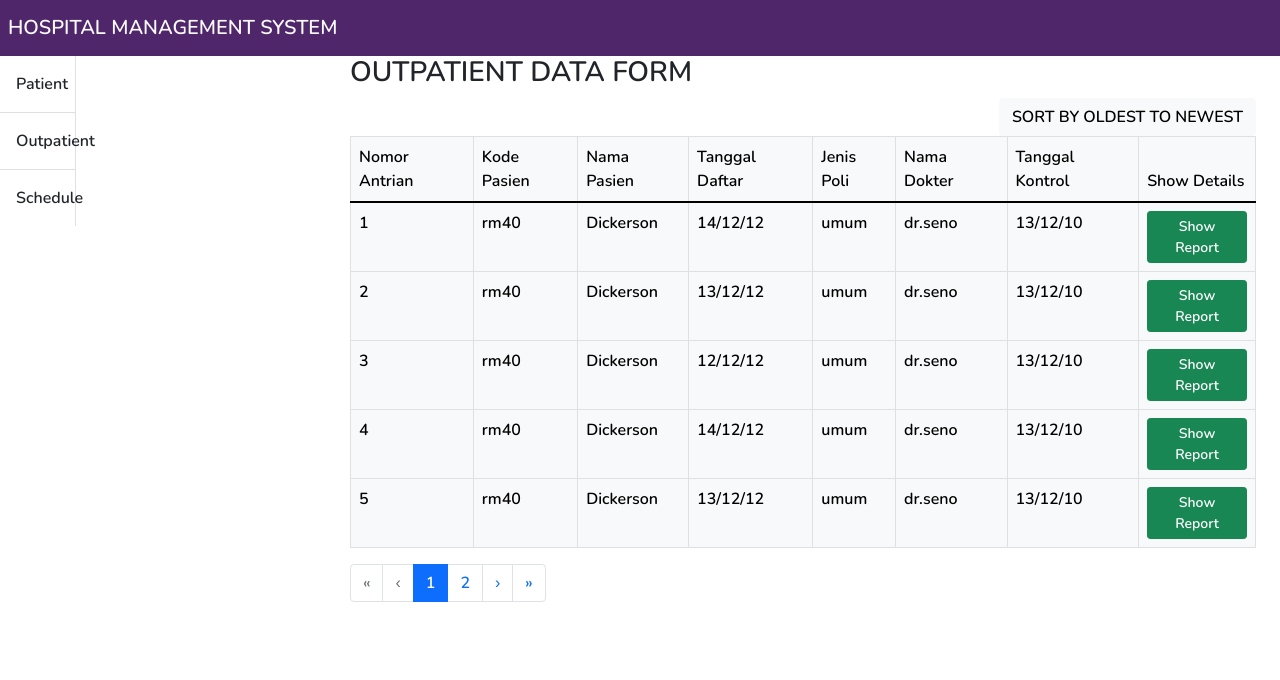
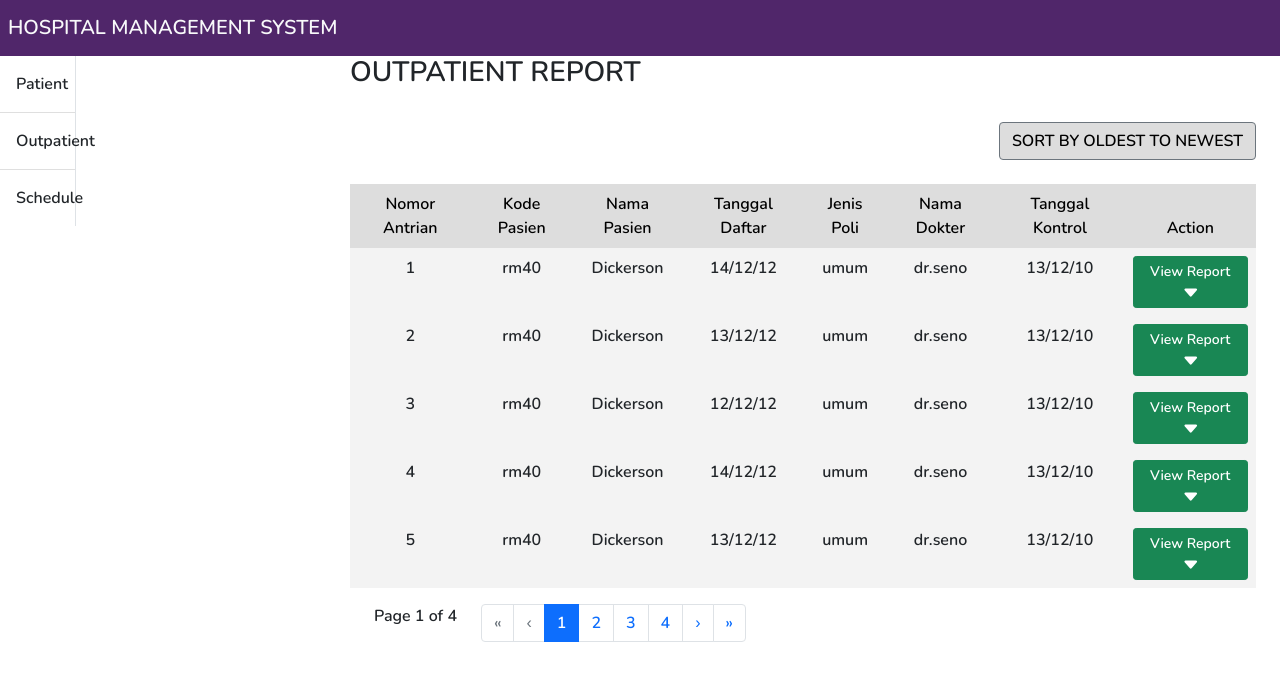
Before and after one commit to altacapstone36/frontend-vuejs, a Vue app: page /outpatientreport in a window 1280 px wide. Shown: the top 680 px of the page. Built offline with nearby package versions, Linux system fonts and the light colour scheme.

Commit message:
feat : finishing outpatient

```diff
--- a/src/views/outpatientdata.vue
+++ b/src/views/outpatientdata.vue
@@ -2,64 +2,81 @@
     <div class="container">
         <div class="d-flex">
 
-            <h3>OUTPATIENT DATA FORM</h3>
+            <h3>OUTPATIENT REPORT</h3>
         </div>
-        <div class="d-flex justify-content-end">
-            <b-button variant="light" @click="sortnew()">SORT BY OLDEST TO NEWEST</b-button>
+        <div class="d-flex justify-content-end  my-4">
+            <b-button class="lightdark-a text-black"  dark @click="sortnew()">SORT BY OLDEST TO NEWEST</b-button>
         </div>
-        <div class="d-block cardinput">
+        <div class="d-block">
 
     <b-table
     :id="my-table"
-      :striped="striped"
-      :bordered="bordered"
-      :borderless="borderless"
-      :outlined="outlined"
+
       :items="items"
       :fields="fields"
-      :head-variant="headVariant"
-      :table-variant="tableVariant"
       :sort-by.sync="sortBy"
       :per-page="perPage"
       :current-page="currentPage"
+      borderless
+
+      class="text-center lightdark-b"
     >
 
-        <template #cell(show_details)="row">
+        <template #cell(show_detail)="row">
+        <div class="d-flex" v-if="row.detailsShowing" >
+        <b-button size="sm"  @click="row.toggleDetails" class="mr-2  lightdark">
+        View Report <b-icon icon="caret-up-fill"></b-icon>
+        </b-button>
+        </div>
+        <div v-if="!row.detailsShowing" class="d-flex">
         <b-button size="sm" variant="success" @click="row.toggleDetails" class="mr-2">
-          {{ row.detailsShowing ? 'Hide' : 'Show'}} Report
+        View Report <b-icon icon="caret-down-fill"></b-icon>
         </b-button>
-
+        </div>
         <!-- As `row.showDetails` is one-way, we call the toggleDetails function on @change -->
 
       </template>
 
       <template #row-details="row">
+      <b-card class="textdetail lightdark-a">
                     <b-row class="mb-2">
-            <b-col cols="3" class="text-sm-right"><b>Resep Obat:</b></b-col>
+            <b-col cols="2" class="text-sm-right"><b>Keluhan</b></b-col>
+            <b-col cols="1" class="d-flex justify-content-end">:</b-col>
             <b-col cols="9"><b-card class="">{{ row.item.jenis_poli }}</b-card></b-col>
           </b-row>
 
                     <b-row class="mb-2">
-            <b-col cols="3" class="text-sm-right"><b>Resep Obat:</b></b-col>
+            <b-col cols="2" class="text-sm-right"><b>Hasil Diagnosa</b></b-col>
+            <b-col cols="1" class="d-flex justify-content-end">:</b-col>
             <b-col cols="9"><b-card class="">{{ row.item.jenis_poli }}</b-card></b-col>
           </b-row>
 
                     <b-row class="mb-2">
-            <b-col cols="3" class="text-sm-right"><b>Resep Obat:</b></b-col>
+            <b-col cols="2" class="text-sm-right"><b>Resep Obat</b></b-col>
+            <b-col cols="1" class="d-flex justify-content-end">:</b-col>
             <b-col cols="9"><b-card class="">{{ row.item.jenis_poli }}</b-card></b-col>
           </b-row>
-            <b-button variant="success" class="justify-content-end">Submit</b-button>
+      </b-card>
       </template>
 
 
     </b-table>
+<div class="d-flex my-2 ">
+<p class="mx-4">Page {{currentPage}} of {{totalPage}}</p>
 <b-pagination
       v-model="currentPage"
       :total-rows="totalRows"
       :per-page="perPage"
       aria-controls="my-table"
-    ></b-pagination>
-        </div>
+      label-next-page="nextPage"
+      label-prev-page="prevPage"
+    >
+    </b-pagination>
+    </div>
+
+</div>
+      <!-- <b-button aria-label="nextPage" aria-controls="my-table">&lsaquo;</b-button>
+      <b-button aria-label="prevPage" aria-controls="my-table">&rsaquo;</b-button> -->
 
     </div>
 </template>
@@ -71,10 +88,27 @@ export default {
         totalRows() {
         return this.items.length
         },
+        totalPage() {
+            const x = 1 + 1
+            const y = this.totalRows
+            const z = y / x / x
+            return Math.floor(z)
+            }
     },
+
     data() {
       return {
-        fields: ['nomor_antrian', 'kode_pasien', 'nama_pasien', 'tanggal_daftar', 'jenis_poli', 'nama_dokter', 'tanggal_kontrol', 'show_details'],
+        fields: [
+                { key: 'nomor_antrian', label: 'Nomor Antrian', thStyle: {background: '#DDDDDD', color: 'black'} },
+                { key: 'kode_pasien', label: 'Kode Pasien', thStyle: {background: '#DDDDDD', color: 'black'} },
+                { key: 'nama_pasien', label: 'Nama Pasien', thStyle: {background: '#DDDDDD', color: 'black'} },
+                { key: 'tanggal_daftar', label: 'Tanggal Daftar', thStyle: {background: '#DDDDDD', color: 'black'} },
+                { key: 'jenis_poli', label: 'Jenis Poli', thStyle: {background: '#DDDDDD', color: 'black'} },
+                { key: 'nama_dokter', label: 'Nama Dokter', thStyle: {background: '#DDDDDD', color: 'black'} },
+                { key: 'tanggal_kontrol', label: 'Tanggal Kontrol', thStyle: {background: '#DDDDDD', color: 'black'} },
+                { key: 'show_detail', label: 'Action', thStyle: {background: '#DDDDDD', color: 'black'} },
+
+                ],
         items: [
         { nomor_antrian: '1', kode_pasien: 'rm40', nama_pasien: 'Dickerson', tanggal_daftar: '14/12/12', jenis_poli: 'umum', nama_dokter: "dr.seno", tanggal_kontrol: '13/12/10' },
         { nomor_antrian: '2', kode_pasien: 'rm40', nama_pasien: 'Dickerson', tanggal_daftar: '13/12/12', jenis_poli: 'umum', nama_dokter: "dr.seno", tanggal_kontrol: '13/12/10' },
@@ -85,6 +119,15 @@ export default {
         { nomor_antrian: '7', kode_pasien: 'rm40', nama_pasien: 'Dickerson', tanggal_daftar: '14/12/12', jenis_poli: 'umum', nama_dokter: "dr.seno", tanggal_kontrol: '13/12/10' },
         { nomor_antrian: '8', kode_pasien: 'rm40', nama_pasien: 'Dickerson', tanggal_daftar: '13/12/12', jenis_poli: 'umum', nama_dokter: "dr.seno", tanggal_kontrol: '13/12/10' },
         { nomor_antrian: '9', kode_pasien: 'rm40', nama_pasien: 'Dickerson', tanggal_daftar: '12/12/12', jenis_poli: 'umum', nama_dokter: "dr.seno", tanggal_kontrol: '13/12/10' },
+        { nomor_antrian: '10', kode_pasien: 'rm40', nama_pasien: 'Dickerson', tanggal_daftar: '14/12/12', jenis_poli: 'umum', nama_dokter: "dr.seno", tanggal_kontrol: '13/12/10' },
+        { nomor_antrian: '11', kode_pasien: 'rm40', nama_pasien: 'Dickerson', tanggal_daftar: '13/12/12', jenis_poli: 'umum', nama_dokter: "dr.seno", tanggal_kontrol: '13/12/10' },
+        { nomor_antrian: '12', kode_pasien: 'rm40', nama_pasien: 'Dickerson', tanggal_daftar: '12/12/12', jenis_poli: 'umum', nama_dokter: "dr.seno", tanggal_kontrol: '13/12/10' },
+        { nomor_antrian: '13', kode_pasien: 'rm40', nama_pasien: 'Dickerson', tanggal_daftar: '14/12/12', jenis_poli: 'umum', nama_dokter: "dr.seno", tanggal_kontrol: '13/12/10' },
+        { nomor_antrian: '14', kode_pasien: 'rm40', nama_pasien: 'Dickerson', tanggal_daftar: '13/12/12', jenis_poli: 'umum', nama_dokter: "dr.seno", tanggal_kontrol: '13/12/10' },
+        { nomor_antrian: '15', kode_pasien: 'rm40', nama_pasien: 'Dickerson', tanggal_daftar: '13/12/12', jenis_poli: 'umum', nama_dokter: "dr.seno", tanggal_kontrol: '13/12/10' },
+        { nomor_antrian: '16', kode_pasien: 'rm40', nama_pasien: 'Dickerson', tanggal_daftar: '12/12/12', jenis_poli: 'umum', nama_dokter: "dr.seno", tanggal_kontrol: '13/12/10' },
+        { nomor_antrian: '17', kode_pasien: 'rm40', nama_pasien: 'Dickerson', tanggal_daftar: '14/12/12', jenis_poli: 'umum', nama_dokter: "dr.seno", tanggal_kontrol: '13/12/10' },
+        { nomor_antrian: '18', kode_pasien: 'rm40', nama_pasien: 'Dickerson', tanggal_daftar: '13/12/12', jenis_poli: 'umum', nama_dokter: "dr.seno", tanggal_kontrol: '13/12/10' },
         ],
         tableVariants: [
           'primary',
@@ -96,20 +139,21 @@ export default {
           'light',
           'dark'
         ],
-        bordered: true,
+        striped: false,
         hover: true,
         headVariant: 'light',
-        tableVariant: 'light',
+        tableVariant: 'secondary',
         sortBy: '',
         perPage: 5,
-        //totalRows: 0,
         currentPage: 1,
+
 }
     },
     methods: {
         sortnew() {
             if (this.sortBy == ''){
                 this.sortBy = 'tanggal_daftar'
+              console.log(this.currentPage)
             }
             else {
                 this.sortBy = ''
@@ -123,8 +167,24 @@ export default {
 </script>
 
 <style scoped>
+
+
 .unguprimary {
     background-color: #50266A;
+}
+.textdetail {
+  text-align: start;
+}
+.lightdark-a {
+  background-color: #DDDDDD;
+;
+
+;
+}
+.lightdark-b {
+background-color: #F3F3F3;
+
+;
 }
 
 .cardpadding {
@@ -138,10 +198,7 @@ export default {
   padding-right: 24px;
 }
 
-tr {
 
-   text-align:left;
-}
 /* td {
     text-align:left;
 } */
@@ -159,12 +216,3 @@ tr {
 }
 
 </style>
-
-<!-- <b-form-group id="input-group-3" label="Food:" label-for="input-3">
-        <b-form-select
-          id="input-3"
-          v-model="form.food"
-          :options="foods"
-          required
-        ></b-form-select>
-      </b-form-group> -->
--- a/src/views/outpatientlist.vue
+++ b/src/views/outpatientlist.vue
@@ -2,26 +2,44 @@
     <div class="container">
         <div class="d-flex">
 
-            <h3>OUTPATIENT DATA FORM</h3>
+            <h3>OUTPATIENT LIST</h3>
         </div>
-        <div>
-
+        <div class="d-flex">
+          <b-card>
+          <b-form-datepicker id="example-datepicker" v-model="value" aria-controls="my-table" button-only class="mb-2"></b-form-datepicker>
+          </b-card>
+          <b-card>
+          <b-form-datepicker id="example-datepicker" v-model="value" button-only aria-controls="my-table" class="mb-2"></b-form-datepicker>
+          </b-card>
+          <p>Value: '{{ value }}'</p>
         </div>
-        <div class="d-block cardinput">
-
+        <div class="d-block cardinput lightdark-b tablelong">
     <b-table
-      :striped="striped"
-      :bordered="bordered"
-      :borderless="borderless"
-      :outlined="outlined"
+    :id="my-table"
       :items="items"
       :fields="fields"
-      :head-variant="headVariant"
-      :table-variant="tableVariant"
-    ></b-table>
+      :sort-by.sync="sortBy"
+      :per-page="perPage"
+      :current-page="currentPage"
+      borderless
 
+      class="text-center lightdark-b"
+    >
+    </b-table>
+        </div>
+        <div class="d-flex my-2 ">
+<p class="mx-4">Page {{currentPage}} of {{totalPage}}</p>
+<b-pagination
+      v-model="currentPage"
+      :total-rows="totalRows"
+      :per-page="perPage"
+      aria-controls="my-table"
+      label-next-page="nextPage"
+      label-prev-page="prevPage"
+    >
+    </b-pagination>
+    </div>
 
-        </div>
 
     </div>
 </template>
@@ -29,25 +47,51 @@
 <script>
 export default {
     name: "outpatientList",
-    computed: {
-      state() {
-        return this.name.length >= 4
-      },
-      invalidFeedback() {
-        if (this.name.length > 0) {
-          return 'Enter at least 4 characters.'
-        }
-        return 'Please enter something.'
-      }
+        computed: {
+        totalRows() {
+        return this.items.length
+        },
+        totalPage() {
+            const x = 1 + 1
+            const y = this.totalRows
+            const z = y / x / x
+            return Math.floor(z)
+            }
     },
+
     data() {
       return {
-        fields: ['nomor_antrian', 'kode_pasien', 'nama_pasien', 'tanggal_daftar', 'jenis_poli', 'nama_dokter', 'tanggal_kontrol'],
+        value: '',
+        fields: [
+                { key: 'nomor_antrian', label: 'Nomor Antrian', thStyle: {background: '#DDDDDD', color: 'black'} },
+                { key: 'kode_pasien', label: 'Kode Pasien', thStyle: {background: '#DDDDDD', color: 'black'} },
+                { key: 'nama_pasien', label: 'Nama Pasien', thStyle: {background: '#DDDDDD', color: 'black'} },
+                { key: 'tanggal_daftar', label: 'Tanggal Daftar', thStyle: {background: '#DDDDDD', color: 'black'} },
+                { key: 'jenis_poli', label: 'Jenis Poli', thStyle: {background: '#DDDDDD', color: 'black'} },
+                { key: 'nama_dokter', label: 'Nama Dokter', thStyle: {background: '#DDDDDD', color: 'black'} },
+                { key: 'tanggal_kontrol', label: 'Tanggal Kontrol', thStyle: {background: '#DDDDDD', color: 'black'} },
+                // { key: 'show_detail', label: 'Action', thStyle: {background: '#DDDDDD', color: 'black'} },
+
+                ],
         items: [
-        { nomor_antrian: '1', kode_pasien: 'rm40', nama_pasien: 'Dickerson', tanggal_daftar: '12/12/12', jenis_poli: 'umum', nama_dokter: "dr.seno", tanggal_kontrol: '13/12/10' },
-        { nomor_antrian: '2', kode_pasien: 'rm40', nama_pasien: 'Dickerson', tanggal_daftar: '12/12/12', jenis_poli: 'umum', nama_dokter: "dr.seno", tanggal_kontrol: '13/12/10' },
+        { nomor_antrian: '1', kode_pasien: 'rm40', nama_pasien: 'Dickerson', tanggal_daftar: '14/12/12', jenis_poli: 'umum', nama_dokter: "dr.seno", tanggal_kontrol: '13/12/10' },
+        { nomor_antrian: '2', kode_pasien: 'rm40', nama_pasien: 'Dickerson', tanggal_daftar: '13/12/12', jenis_poli: 'umum', nama_dokter: "dr.seno", tanggal_kontrol: '13/12/10' },
         { nomor_antrian: '3', kode_pasien: 'rm40', nama_pasien: 'Dickerson', tanggal_daftar: '12/12/12', jenis_poli: 'umum', nama_dokter: "dr.seno", tanggal_kontrol: '13/12/10' },
-
+        { nomor_antrian: '4', kode_pasien: 'rm40', nama_pasien: 'Dickerson', tanggal_daftar: '14/12/12', jenis_poli: 'umum', nama_dokter: "dr.seno", tanggal_kontrol: '13/12/10' },
+        { nomor_antrian: '5', kode_pasien: 'rm40', nama_pasien: 'Dickerson', tanggal_daftar: '13/12/12', jenis_poli: 'umum', nama_dokter: "dr.seno", tanggal_kontrol: '13/12/10' },
+        { nomor_antrian: '6', kode_pasien: 'rm40', nama_pasien: 'Dickerson', tanggal_daftar: '12/12/12', jenis_poli: 'umum', nama_dokter: "dr.seno", tanggal_kontrol: '13/12/10' },
+        { nomor_antrian: '7', kode_pasien: 'rm40', nama_pasien: 'Dickerson', tanggal_daftar: '14/12/12', jenis_poli: 'umum', nama_dokter: "dr.seno", tanggal_kontrol: '13/12/10' },
+        { nomor_antrian: '8', kode_pasien: 'rm40', nama_pasien: 'Dickerson', tanggal_daftar: '13/12/12', jenis_poli: 'umum', nama_dokter: "dr.seno", tanggal_kontrol: '13/12/10' },
+        { nomor_antrian: '9', kode_pasien: 'rm40', nama_pasien: 'Dickerson', tanggal_daftar: '12/12/12', jenis_poli: 'umum', nama_dokter: "dr.seno", tanggal_kontrol: '13/12/10' },
+        { nomor_antrian: '10', kode_pasien: 'rm40', nama_pasien: 'Dickerson', tanggal_daftar: '14/12/12', jenis_poli: 'umum', nama_dokter: "dr.seno", tanggal_kontrol: '13/12/10' },
+        { nomor_antrian: '11', kode_pasien: 'rm40', nama_pasien: 'Dickerson', tanggal_daftar: '13/12/12', jenis_poli: 'umum', nama_dokter: "dr.seno", tanggal_kontrol: '13/12/10' },
+        { nomor_antrian: '12', kode_pasien: 'rm40', nama_pasien: 'Dickerson', tanggal_daftar: '12/12/12', jenis_poli: 'umum', nama_dokter: "dr.seno", tanggal_kontrol: '13/12/10' },
+        { nomor_antrian: '13', kode_pasien: 'rm40', nama_pasien: 'Dickerson', tanggal_daftar: '14/12/12', jenis_poli: 'umum', nama_dokter: "dr.seno", tanggal_kontrol: '13/12/10' },
+        { nomor_antrian: '14', kode_pasien: 'rm40', nama_pasien: 'Dickerson', tanggal_daftar: '13/12/12', jenis_poli: 'umum', nama_dokter: "dr.seno", tanggal_kontrol: '13/12/10' },
+        { nomor_antrian: '15', kode_pasien: 'rm40', nama_pasien: 'Dickerson', tanggal_daftar: '13/12/12', jenis_poli: 'umum', nama_dokter: "dr.seno", tanggal_kontrol: '13/12/10' },
+        { nomor_antrian: '16', kode_pasien: 'rm40', nama_pasien: 'Dickerson', tanggal_daftar: '12/12/12', jenis_poli: 'umum', nama_dokter: "dr.seno", tanggal_kontrol: '13/12/10' },
+        { nomor_antrian: '17', kode_pasien: 'rm40', nama_pasien: 'Dickerson', tanggal_daftar: '14/12/12', jenis_poli: 'umum', nama_dokter: "dr.seno", tanggal_kontrol: '13/12/10' },
+        { nomor_antrian: '18', kode_pasien: 'rm40', nama_pasien: 'Dickerson', tanggal_daftar: '13/12/12', jenis_poli: 'umum', nama_dokter: "dr.seno", tanggal_kontrol: '13/12/10' },
         ],
         tableVariants: [
           'primary',
@@ -59,12 +103,16 @@ export default {
           'light',
           'dark'
         ],
-        bordered: true,
+        striped: false,
         hover: true,
         headVariant: 'light',
-        tableVariant: 'light',
+        tableVariant: 'secondary',
+        sortBy: '',
+        perPage: 5,
+        currentPage: 1,
+
 }
-    }
+    },
 
 }
 </script>
@@ -82,13 +130,27 @@ export default {
   padding-right: 24px;
 }
 
+.tablelong {
+  padding-bottom: 100px;
+}
+
 tr {
 
    text-align:left;
 }
-/* td {
-    text-align:left;
-} */
+.lightdark-a {
+  background-color: #DDDDDD;
+;
+
+;
+}
+.lightdark-b {
+background-color: #F3F3F3;
+
+;
+}
+
+
 .inputdata {
     border-color: black;
 }
```
